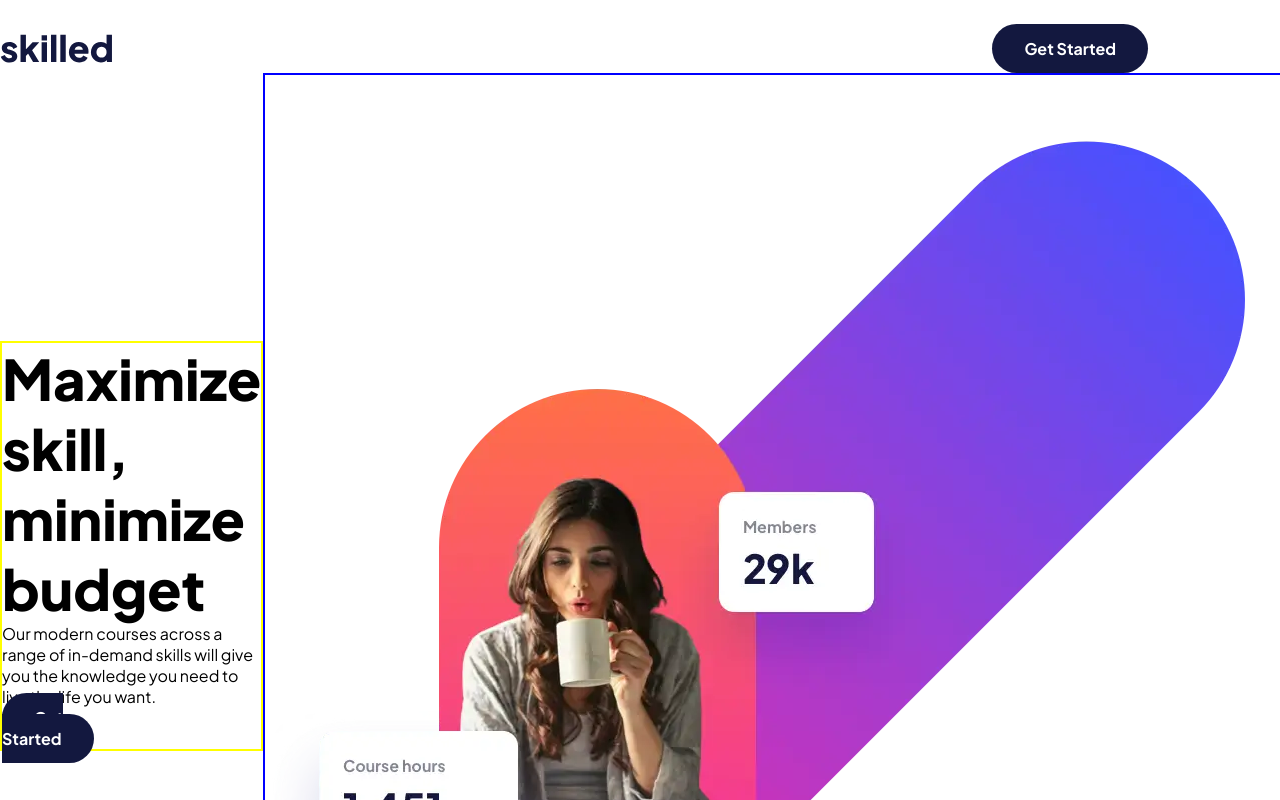
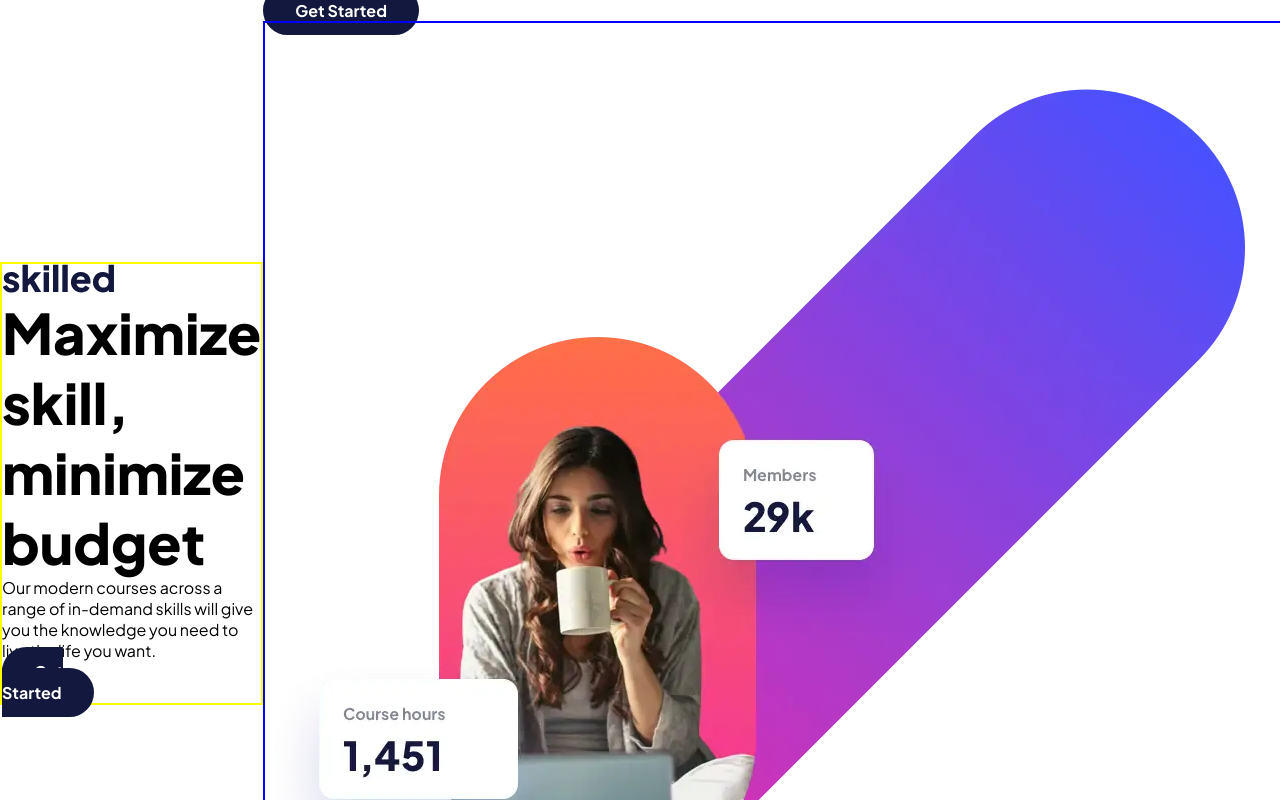
Before and after one commit to jreed-11/JR-skilled-E-learning-page, a plain HTML site: page index.html in a window 1280 px wide. Shown: the top 800 px of the page. Drawn offline with Linux system fonts and the light colour scheme.

Commit message:
html and Css updated
Working on hero layout trying to get it right

```diff
--- a/index.html
+++ b/index.html
@@ -16,14 +16,19 @@
     <div class="main-container">
       <section class="hero-grid d-grid">
         <header class="hero__grid__header d-flex">
+          <!-- <img
+            class="hero__grid__logo"
+            src="/assets/logo-dark.svg"
+            alt="company log"
+          /> -->
+          <!-- <a class="btn hero__grid__btn" href="#">Get Started</a> -->
+        </header>
+        <section class="hero__grid__content">
           <img
             class="hero__grid__logo"
             src="/assets/logo-dark.svg"
             alt="company log"
           />
-          <a class="btn hero__grid__btn" href="#">Get Started</a>
-        </header>
-        <section class="hero__grid__content">
           <h1 class="hero__grid__title">Maximize skill, minimize budget</h1>
           <p class="hero__grid__text">
             Our modern courses across a range of in-demand skills will give you
@@ -33,6 +38,7 @@
         </section>
 
         <section class="hero__grid__img">
+          <a class="btn hero__grid__btn" href="#">Get Started</a>
           <img
             class="hero__img"
             src="/assets/image-hero-desktop.webp"
--- a/style.css
+++ b/style.css
@@ -93,8 +93,7 @@ body {
 .hero-grid {
   grid-template-columns: 2fr, 1fr;
   grid-template-areas:
-    "grid-header grid-header"
-    "grid-content grid-img";
+    /* "grid-header grid-header" */ "grid-content grid-img";
 
   max-width: 100%;
 }
```
